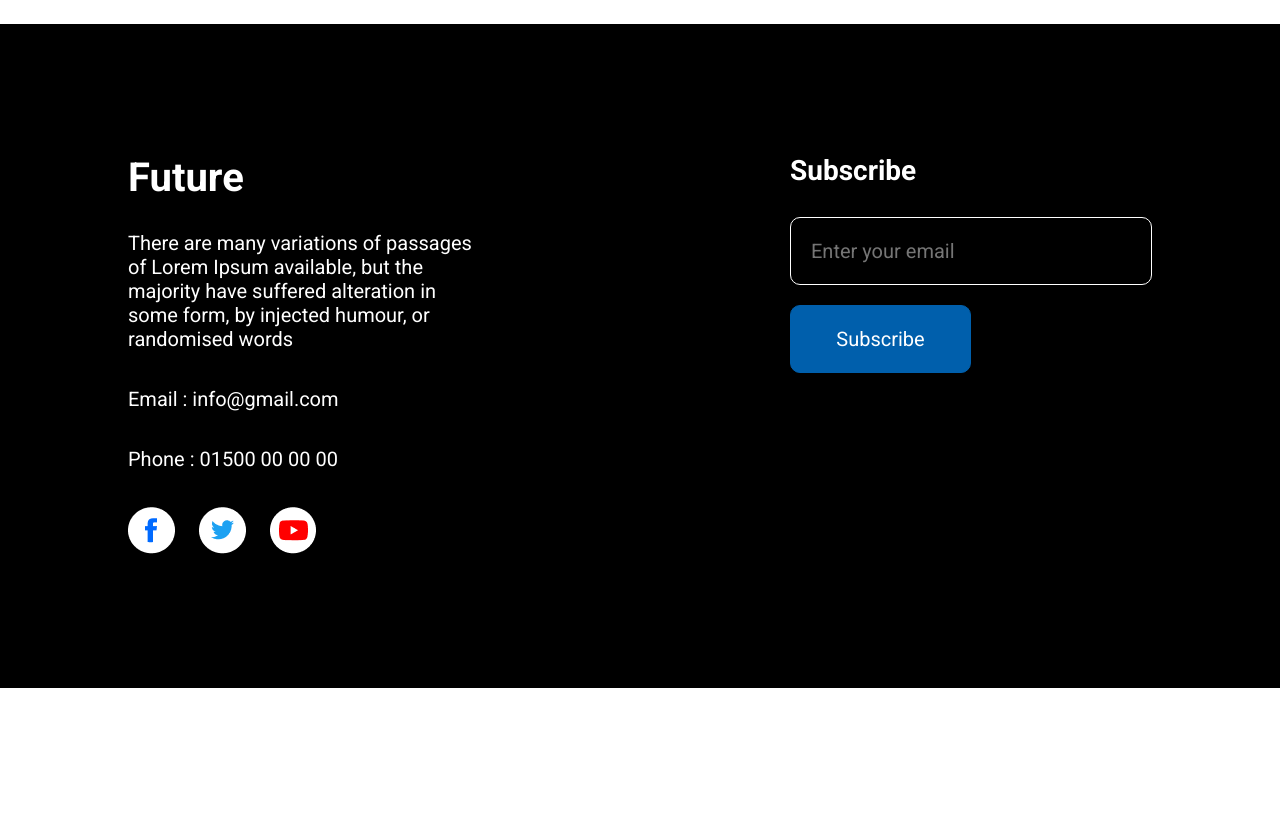
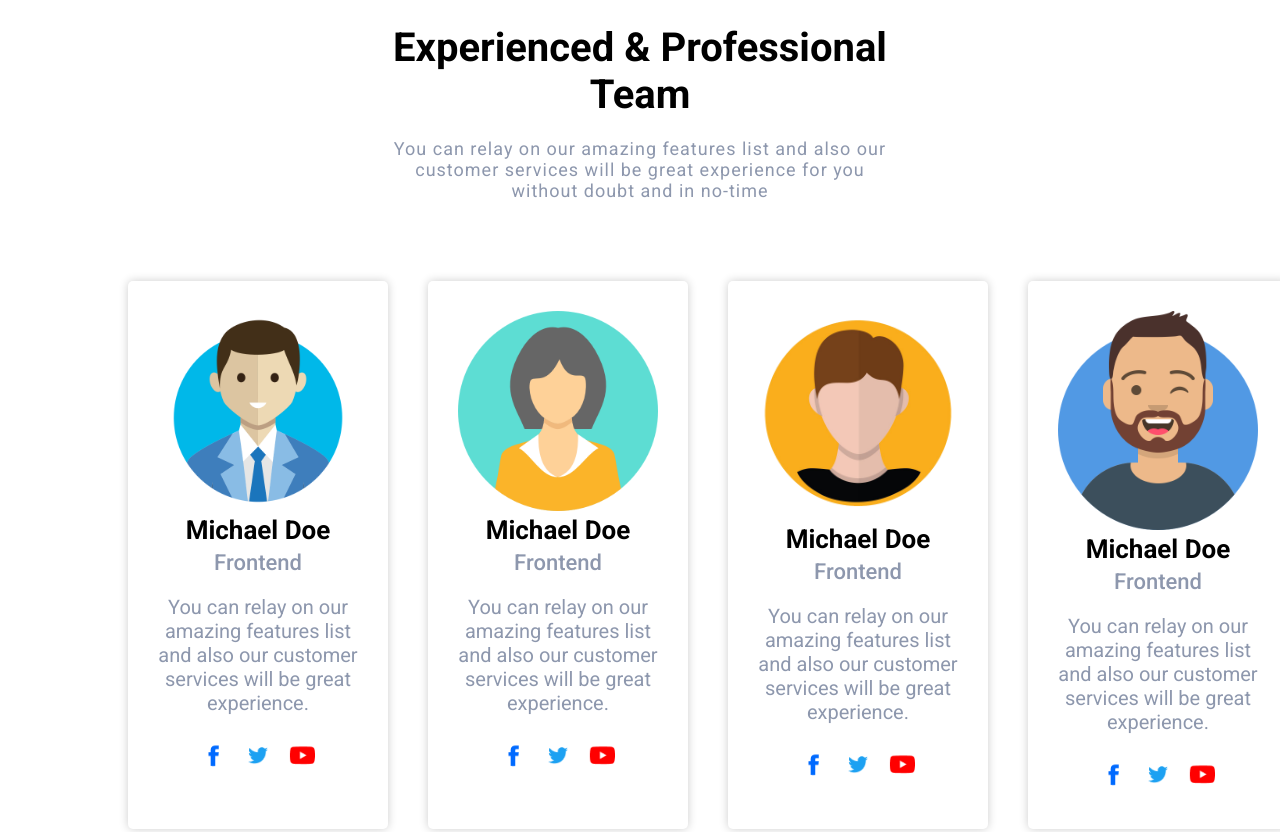
Before and after one commit to SamiulIslam017/new-year-plan, a plain HTML site: page index.html in a window 1280 px wide. Shown: the part 2600-3432 px from the top of the page. Before the commit the page ends 3288 px from the top, so only its background shows below. Drawn offline with Linux system fonts and the light colour scheme.

Commit message:
revision

```diff
--- a/css/style.css
+++ b/css/style.css
@@ -168,3 +168,53 @@ footer{
     background-color: #005FAC;
     border: 1px solid #005FAC;
   }
+
+  /* our team */
+  .our-team{
+    text-align: center;
+    margin-bottom: 130px;
+  }
+  .team-heading{
+    width: 50%;
+    margin: 0 auto 80px;
+  }
+  .team-heading .team-title{
+    font-size: 40px;
+    margin-bottom: 20px;
+  }
+  .team-heading .team-description{
+    font-size: 18px;
+    color: #8D97AD;
+    letter-spacing: 1px;
+  }
+  .team-members{
+    display: flex;
+    justify-content: space-between;
+    gap: 40px;
+  }
+  .team{
+    box-shadow: 0 0 10px rgba(0,0,0,.2);
+    padding: 30px;
+    border-radius: 5px;
+  }
+  .team img {
+    width: 200px;
+  }
+  .team h3 {
+    font-size: 26px;
+  }
+  .team h4 {
+    font-size: 22px;
+    margin: 5px 0 20px;
+    color: #8D97AD;
+    font-weight: 500;
+  }
+  .team p {
+    font-size: 20px;
+    color: #8D97AD;
+  }
+
+  .team-social img {
+    width: 40px;
+    margin-top: 20px;
+  }
--- a/index.html
+++ b/index.html
@@ -111,6 +111,89 @@
                 </div>
             </div>
         </section>
+        <!-- our team -->
+        <section class="our-team">
+            <div class="container">
+                <div class="team-heading">
+                    <h2 class="team-title">
+                        Experienced & Professional Team
+                    </h2>
+                    <p class="team-description">
+                        You can relay on our amazing features list and also our customer services will be great experience for you without doubt and in no-time
+                    </p>
+                </div>
+                <div class="team-members">
+                    <div class="team">
+                        <img src="images/team-one.png" alt="">
+                        <h3 class="name">
+                            Michael Doe
+                        </h3>
+                        <h4 class="position">
+                            Frontend
+                        </h4>
+                        <p>
+                            You can relay on our amazing features list and also our customer services will be great experience.
+                        </p>
+                        <div class="team-social">
+                            <img src="images/icons/fb.png" alt="facebook">
+                            <img src="images/icons/twitter.png" alt="twitter">
+                            <img src="images/icons/youtube.png" alt="youtube">
+                        </div>
+                    </div>
+                    <div class="team">
+                        <img src="images/team-two.png" alt="">
+                        <h3 class="name">
+                            Michael Doe
+                        </h3>
+                        <h4 class="position">
+                            Frontend
+                        </h4>
+                        <p>
+                            You can relay on our amazing features list and also our customer services will be great experience.
+                        </p>
+                        <div class="team-social">
+                            <img src="images/icons/fb.png" alt="facebook">
+                            <img src="images/icons/twitter.png" alt="twitter">
+                            <img src="images/icons/youtube.png" alt="youtube">
+                        </div>
+                    </div>
+                    <div class="team">
+                        <img src="images/team-three.png" alt="">
+                        <h3 class="name">
+                            Michael Doe
+                        </h3>
+                        <h4 class="position">
+                            Frontend
+                        </h4>
+                        <p>
+                            You can relay on our amazing features list and also our customer services will be great experience.
+                        </p>
+                        <div class="team-social">
+                            <img src="images/icons/fb.png" alt="facebook">
+                            <img src="images/icons/twitter.png" alt="twitter">
+                            <img src="images/icons/youtube.png" alt="youtube">
+                        </div>
+                    </div>
+                    <div class="team">
+                        <img src="images/team-four.png" alt="">
+                        <h3 class="name">
+                            Michael Doe
+                        </h3>
+                        <h4 class="position">
+                            Frontend
+                        </h4>
+                        <p>
+                            You can relay on our amazing features list and also our customer services will be great experience.
+                        </p>
+                        <div class="team-social">
+                            <img src="images/icons/fb.png" alt="facebook">
+                            <img src="images/icons/twitter.png" alt="twitter">
+                            <img src="images/icons/youtube.png" alt="youtube">
+                        </div>
+                    </div>
+                </div>
+            </div>
+        </section>
     </main>
 
     <!-- footer -->
```
Also changed, not shown: images/team-four.png (added), images/team-one.png (added), images/team-three.png (added), images/team-two.png (added).
